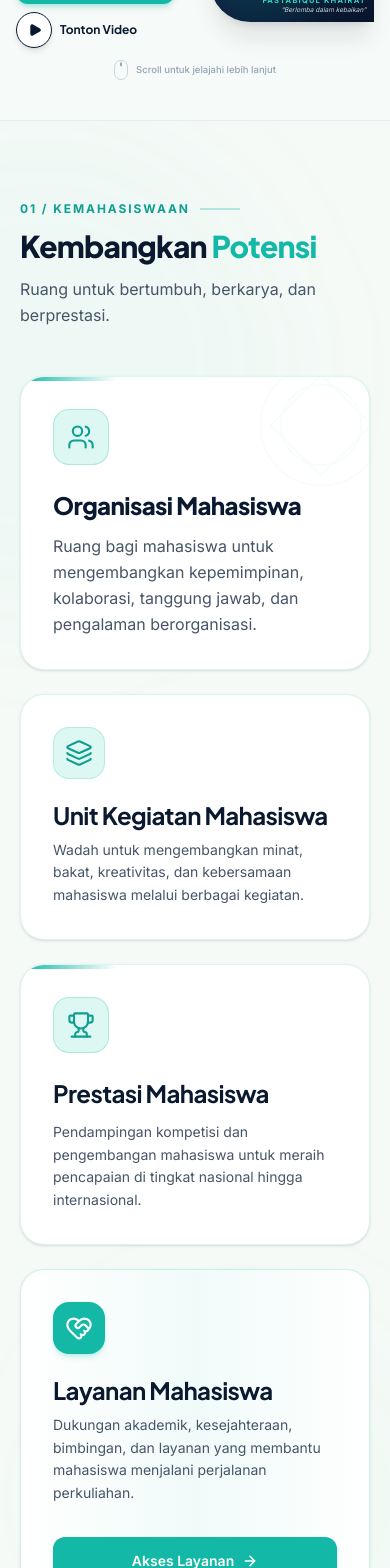
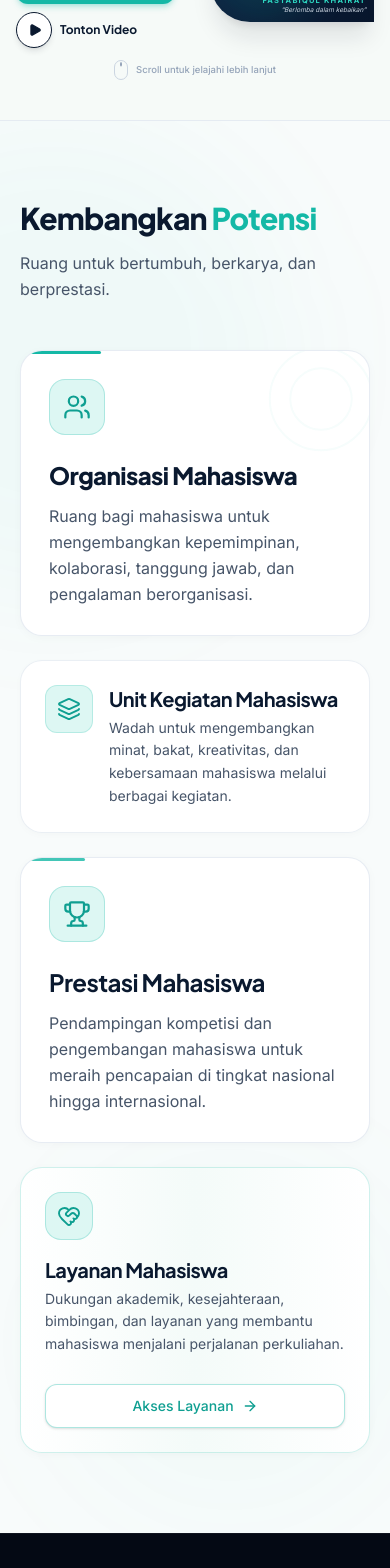
Before and after one commit to aprilliobintang284/landingpage-sibermu, a Next.js app: page / in a window 390 px wide. Shown: the part 400-1968 px from the top of the page. Built offline with nearby package versions, Linux system fonts and the light colour scheme.

Commit message:
feat(kemahasiswaan): finish Tahap 3 final polish with mature editorial layout, removed 01 label, cohesive white cards, and refined responsive hierarchy

```diff
--- a/components/KemahasiswaanSection.tsx
+++ b/components/KemahasiswaanSection.tsx
@@ -9,43 +9,31 @@ import {
   Trophy,
   HeartHandshake,
   ArrowRight,
+  ArrowUpRight,
 } from "lucide-react";
 
 export default function KemahasiswaanSection() {
   return (
     <section
       id="kemahasiswaan"
-      className="relative py-20 sm:py-28 md:py-32 bg-[#F6FAF7] border-t border-slate-200/70 overflow-hidden"
+      className="relative py-20 sm:py-28 md:py-32 bg-[#F8FBFB] border-t border-slate-200/80 overflow-hidden"
     >
       {/* Subtle Ambient Background Tint */}
       <div className="absolute inset-0 pointer-events-none">
-        <div className="absolute top-0 right-1/4 w-[500px] h-[500px] bg-[#14B8A6]/[0.03] blur-3xl rounded-full" />
-        <div className="absolute bottom-0 left-10 w-[400px] h-[400px] bg-[#14B8A6]/[0.025] blur-3xl rounded-full" />
+        <div className="absolute top-0 right-1/4 w-[480px] h-[480px] bg-[#14B8A6]/[0.035] blur-3xl rounded-full" />
+        <div className="absolute bottom-0 left-10 w-[380px] h-[380px] bg-[#14B8A6]/[0.025] blur-3xl rounded-full" />
       </div>
 
       <div className="max-w-7xl mx-auto px-5 sm:px-8 lg:px-10 relative z-10">
         {/* =================================================================== */}
-        {/* SECTION HEADER (Pure, Human-Crafted, No Pills/Badges)               */}
+        {/* SECTION HEADER (Pure, Direct, No 01 / Pills / Badges)               */}
         {/* =================================================================== */}
         <div className="max-w-3xl mb-12 sm:mb-16">
-          <motion.div
-            initial={{ opacity: 0, y: 14 }}
-            whileInView={{ opacity: 1, y: 0 }}
-            viewport={{ once: true }}
-            transition={{ duration: 0.5 }}
-            className="flex items-center gap-2.5 mb-3"
-          >
-            <span className="text-xs font-bold tracking-[0.16em] text-[#0F9F91] uppercase">
-              01 / Kemahasiswaan
-            </span>
-            <span className="w-10 h-[1.5px] bg-[#14B8A6]/30" />
-          </motion.div>
-
           <motion.h2
             initial={{ opacity: 0, y: 16 }}
             whileInView={{ opacity: 1, y: 0 }}
             viewport={{ once: true }}
-            transition={{ duration: 0.6, delay: 0.1 }}
+            transition={{ duration: 0.55 }}
             className="font-heading font-extrabold text-3xl sm:text-4xl md:text-5xl text-[#0A192F] tracking-tight leading-[1.15]"
           >
             Kembangkan{" "}
@@ -53,48 +41,47 @@ export default function KemahasiswaanSection() {
           </motion.h2>
 
           <motion.p
-            initial={{ opacity: 0, y: 16 }}
+            initial={{ opacity: 0, y: 14 }}
             whileInView={{ opacity: 1, y: 0 }}
             viewport={{ once: true }}
-            transition={{ duration: 0.6, delay: 0.2 }}
-            className="text-slate-600 text-base sm:text-lg font-normal mt-3 leading-relaxed"
+            transition={{ duration: 0.55, delay: 0.1 }}
+            className="text-slate-600 text-base sm:text-lg font-normal mt-3.5 leading-relaxed"
           >
             Ruang untuk bertumbuh, berkarya, dan berprestasi.
           </motion.p>
         </div>
 
         {/* =================================================================== */}
-        {/* ASYMMETRIC EDITORIAL LAYOUT                                         */}
+        {/* ASYMMETRIC EDITORIAL GRID                                           */}
         {/* =================================================================== */}
-        <div className="grid grid-cols-1 md:grid-cols-2 lg:grid-cols-12 gap-6 sm:gap-8 items-stretch">
+        <div className="grid grid-cols-1 md:grid-cols-2 lg:grid-cols-12 gap-6 sm:gap-7 items-stretch">
           {/* --------------------------------------------------------------- */}
           {/* 1. ORGANISASI MAHASISWA (Feature Utama — Prominent & Balanced)  */}
           {/* --------------------------------------------------------------- */}
           <motion.div
-            initial={{ opacity: 0, y: 20 }}
+            initial={{ opacity: 0, y: 18 }}
             whileInView={{ opacity: 1, y: 0 }}
             viewport={{ once: true }}
-            transition={{ duration: 0.6 }}
-            className="order-1 md:order-1 lg:order-1 md:col-span-1 lg:col-span-7 bg-white rounded-3xl p-8 sm:p-10 lg:p-11 border border-[#14B8A6]/15 shadow-sm hover:shadow-md hover:border-[#14B8A6]/35 hover:-translate-y-0.5 transition-all duration-300 relative overflow-hidden flex flex-col justify-between group"
+            transition={{ duration: 0.5 }}
+            className="order-1 md:order-1 lg:order-1 md:col-span-1 lg:col-span-7 bg-white rounded-[22px] p-7 sm:p-9 lg:p-10 border border-slate-200/80 shadow-[0_2px_12px_-2px_rgba(10,25,47,0.04)] hover:shadow-md hover:border-[#14B8A6]/30 hover:-translate-y-0.5 transition-all duration-300 relative overflow-hidden group"
           >
-            {/* Subtle turquoise corner accent line */}
-            <div className="absolute top-0 left-0 w-24 h-1 bg-gradient-to-r from-[#14B8A6] to-transparent" />
+            {/* Delicate turquoise accent line at top */}
+            <div className="absolute top-0 left-0 w-20 h-[3px] bg-[#14B8A6] rounded-full" />
 
-            {/* Faint geometric watermark in background */}
-            <div className="absolute -top-6 -right-6 w-36 h-36 opacity-[0.035] pointer-events-none">
-              <svg viewBox="0 0 100 100" className="w-full h-full stroke-[#14B8A6] fill-none" strokeWidth="1.2">
-                <circle cx="50" cy="50" r="42" />
-                <circle cx="50" cy="50" r="28" />
-                <polygon points="50,15 85,50 50,85 15,50" />
+            {/* Subtle editorial geometric watermark */}
+            <div className="absolute -top-4 -right-4 w-32 h-32 opacity-[0.035] pointer-events-none">
+              <svg viewBox="0 0 100 100" className="w-full h-full stroke-[#14B8A6] fill-none" strokeWidth="1.5">
+                <circle cx="50" cy="50" r="40" />
+                <circle cx="50" cy="50" r="24" />
               </svg>
             </div>
 
             <div className="relative z-10">
-              <div className="w-14 h-14 sm:w-16 sm:h-16 rounded-2xl bg-[#DDF7F3] border border-[#14B8A6]/25 flex items-center justify-center text-[#0F9F91] mb-6 sm:mb-8 group-hover:scale-105 transition-transform duration-200">
-                <Users className="w-7 h-7 sm:w-8 sm:h-8 stroke-[1.8]" />
+              <div className="w-14 h-14 sm:w-16 sm:h-16 rounded-2xl bg-[#DDF7F3] border border-[#14B8A6]/25 flex items-center justify-center text-[#0F9F91] mb-6 group-hover:scale-105 transition-transform duration-200">
+                <Users className="w-7 h-7 sm:w-8 sm:h-8 stroke-[1.9]" />
               </div>
 
-              <h3 className="font-heading font-extrabold text-2xl sm:text-3xl text-[#0A192F] tracking-tight mb-3 sm:mb-4">
+              <h3 className="font-heading font-extrabold text-2xl sm:text-[28px] md:text-3xl text-[#0A192F] tracking-tight mb-3">
                 Organisasi Mahasiswa
               </h3>
 
@@ -106,55 +93,28 @@ export default function KemahasiswaanSection() {
           </motion.div>
 
           {/* --------------------------------------------------------------- */}
-          {/* 2. UNIT KEGIATAN MAHASISWA (Mobile order 2, Tablet/Desktop 3)   */}
+          {/* 2. PRESTASI MAHASISWA (Feature Pendamping — Cohesive White Card) */}
           {/* --------------------------------------------------------------- */}
           <motion.div
-            initial={{ opacity: 0, y: 20 }}
+            initial={{ opacity: 0, y: 18 }}
             whileInView={{ opacity: 1, y: 0 }}
             viewport={{ once: true }}
-            transition={{ duration: 0.6, delay: 0.2 }}
-            className="order-2 md:order-3 lg:order-3 md:col-span-2 lg:col-span-12 bg-white rounded-3xl p-8 sm:p-9 border border-[#14B8A6]/15 shadow-sm hover:shadow-md hover:border-[#14B8A6]/35 hover:-translate-y-0.5 transition-all duration-300 relative overflow-hidden group"
+            transition={{ duration: 0.5, delay: 0.1 }}
+            className="order-3 md:order-2 lg:order-2 md:col-span-1 lg:col-span-5 bg-white rounded-[22px] p-7 sm:p-9 lg:p-10 border border-slate-200/80 shadow-[0_2px_12px_-2px_rgba(10,25,47,0.04)] hover:shadow-md hover:border-[#14B8A6]/30 hover:-translate-y-0.5 transition-all duration-300 relative overflow-hidden group"
           >
-            <div className="flex flex-col sm:flex-row items-start sm:items-center gap-5 sm:gap-6">
-              <div className="w-13 h-13 sm:w-14 sm:h-14 rounded-2xl bg-[#DDF7F3] border border-[#14B8A6]/20 flex items-center justify-center text-[#0F9F91] flex-shrink-0 group-hover:scale-105 transition-transform duration-200">
-                <Layers className="w-7 h-7 stroke-[1.8]" />
+            {/* Delicate turquoise accent line at top */}
+            <div className="absolute top-0 left-0 w-16 h-[3px] bg-[#14B8A6]/80 rounded-full" />
+
+            <div className="relative z-10">
+              <div className="w-14 h-14 sm:w-16 sm:h-16 rounded-2xl bg-[#DDF7F3] border border-[#14B8A6]/25 flex items-center justify-center text-[#0F9F91] mb-6 group-hover:scale-105 transition-transform duration-200">
+                <Trophy className="w-7 h-7 sm:w-8 sm:h-8 stroke-[1.9]" />
               </div>
 
-              <div className="flex-1">
-                <h3 className="font-heading font-bold text-2xl sm:text-[26px] text-[#0A192F] tracking-tight mb-2">
-                  Unit Kegiatan Mahasiswa
-                </h3>
-                <p className="text-slate-600 text-sm sm:text-base leading-relaxed">
-                  Wadah untuk mengembangkan minat, bakat, kreativitas, dan
-                  kebersamaan mahasiswa melalui berbagai kegiatan.
-                </p>
-              </div>
-            </div>
-          </motion.div>
-
-          {/* --------------------------------------------------------------- */}
-          {/* 3. PRESTASI MAHASISWA (Feature Pendamping — Cohesive White Card) */}
-          {/* --------------------------------------------------------------- */}
-          <motion.div
-            initial={{ opacity: 0, y: 20 }}
-            whileInView={{ opacity: 1, y: 0 }}
-            viewport={{ once: true }}
-            transition={{ duration: 0.6, delay: 0.15 }}
-            className="order-3 md:order-2 lg:order-2 md:col-span-1 lg:col-span-5 bg-white rounded-3xl p-8 sm:p-10 lg:p-11 border border-[#14B8A6]/15 shadow-sm hover:shadow-md hover:border-[#14B8A6]/35 hover:-translate-y-0.5 transition-all duration-300 relative overflow-hidden flex flex-col justify-between group"
-          >
-            {/* Subtle turquoise corner accent line */}
-            <div className="absolute top-0 left-0 w-24 h-1 bg-gradient-to-r from-[#14B8A6] to-transparent" />
-
-            <div className="relative z-10">
-              <div className="w-14 h-14 sm:w-16 sm:h-16 rounded-2xl bg-[#DDF7F3] border border-[#14B8A6]/25 flex items-center justify-center text-[#0F9F91] mb-6 sm:mb-8 group-hover:scale-105 transition-transform duration-200">
-                <Trophy className="w-7 h-7 sm:w-8 sm:h-8 stroke-[1.8]" />
-              </div>
-
-              <h3 className="font-heading font-bold text-2xl sm:text-[28px] text-[#0A192F] tracking-tight mb-3 sm:mb-4">
+              <h3 className="font-heading font-bold text-2xl sm:text-[26px] text-[#0A192F] tracking-tight mb-3">
                 Prestasi Mahasiswa
               </h3>
 
-              <p className="text-slate-600 text-sm sm:text-base leading-relaxed">
+              <p className="text-slate-600 text-base sm:text-[16px] leading-relaxed">
                 Pendampingan kompetisi dan pengembangan mahasiswa untuk meraih
                 pencapaian di tingkat nasional hingga internasional.
               </p>
@@ -162,23 +122,56 @@ export default function KemahasiswaanSection() {
           </motion.div>
 
           {/* --------------------------------------------------------------- */}
-          {/* 4. LAYANAN MAHASISWA (Wide Service Block with Action CTA)        */}
+          {/* 3. UNIT KEGIATAN MAHASISWA (Supporting — Lightweight & Clean)   */}
           {/* --------------------------------------------------------------- */}
           <motion.div
-            initial={{ opacity: 0, y: 20 }}
+            initial={{ opacity: 0, y: 18 }}
             whileInView={{ opacity: 1, y: 0 }}
             viewport={{ once: true }}
-            transition={{ duration: 0.6, delay: 0.25 }}
-            className="order-4 md:order-4 lg:order-4 md:col-span-2 lg:col-span-12 bg-gradient-to-r from-white via-[#F0FBF9] to-white rounded-3xl p-8 sm:p-9 border border-[#14B8A6]/20 shadow-sm hover:shadow-md hover:border-[#14B8A6]/35 hover:-translate-y-0.5 transition-all duration-300 relative overflow-hidden group"
+            transition={{ duration: 0.5, delay: 0.15 }}
+            className="order-2 md:order-3 lg:order-3 md:col-span-2 lg:col-span-12 bg-white/95 rounded-[22px] p-6 sm:p-7 md:p-8 border border-slate-200/70 shadow-[0_2px_10px_-2px_rgba(10,25,47,0.03)] hover:shadow-md hover:border-[#14B8A6]/30 hover:-translate-y-0.5 transition-all duration-300 relative overflow-hidden group"
           >
-            <div className="flex flex-col md:flex-row items-start md:items-center justify-between gap-6">
-              <div className="flex flex-col sm:flex-row items-start sm:items-center gap-5 sm:gap-6 max-w-3xl">
-                <div className="w-13 h-13 sm:w-14 sm:h-14 rounded-2xl bg-[#14B8A6] text-white flex items-center justify-center flex-shrink-0 shadow-md shadow-[#14B8A6]/20 group-hover:scale-105 transition-transform duration-200">
-                  <HeartHandshake className="w-7 h-7 stroke-[1.8]" />
+            <div className="flex flex-col sm:flex-row items-start sm:items-center justify-between gap-5 sm:gap-6">
+              <div className="flex items-start sm:items-center gap-4 sm:gap-5 flex-1">
+                <div className="w-12 h-12 sm:w-13 sm:h-13 rounded-xl bg-[#DDF7F3] border border-[#14B8A6]/20 flex items-center justify-center text-[#0F9F91] flex-shrink-0 group-hover:scale-105 transition-transform duration-200">
+                  <Layers className="w-6 h-6 stroke-[1.9]" />
                 </div>
 
                 <div>
-                  <h3 className="font-heading font-bold text-2xl sm:text-[26px] text-[#0A192F] tracking-tight mb-2">
+                  <h3 className="font-heading font-bold text-xl sm:text-2xl text-[#0A192F] tracking-tight mb-1 sm:mb-1.5">
+                    Unit Kegiatan Mahasiswa
+                  </h3>
+                  <p className="text-slate-600 text-sm sm:text-base leading-relaxed max-w-3xl">
+                    Wadah untuk mengembangkan minat, bakat, kreativitas, dan
+                    kebersamaan mahasiswa melalui berbagai kegiatan.
+                  </p>
+                </div>
+              </div>
+
+              <div className="hidden sm:flex items-center justify-center w-9 h-9 rounded-full bg-slate-50 text-slate-400 group-hover:text-[#14B8A6] group-hover:bg-[#DDF7F3] transition-colors duration-200 flex-shrink-0">
+                <ArrowUpRight className="w-4 h-4 stroke-[2]" />
+              </div>
+            </div>
+          </motion.div>
+
+          {/* --------------------------------------------------------------- */}
+          {/* 4. LAYANAN MAHASISWA (Wide Horizontal Service Block with CTA)    */}
+          {/* --------------------------------------------------------------- */}
+          <motion.div
+            initial={{ opacity: 0, y: 18 }}
+            whileInView={{ opacity: 1, y: 0 }}
+            viewport={{ once: true }}
+            transition={{ duration: 0.5, delay: 0.2 }}
+            className="order-4 md:order-4 lg:order-4 md:col-span-2 lg:col-span-12 bg-gradient-to-r from-white via-[#F4FBF9] to-white rounded-[22px] p-6 sm:p-8 md:p-9 border border-[#14B8A6]/20 shadow-[0_2px_12px_-2px_rgba(10,25,47,0.04)] hover:shadow-md hover:border-[#14B8A6]/35 hover:-translate-y-0.5 transition-all duration-300 relative overflow-hidden group"
+          >
+            <div className="flex flex-col md:flex-row items-start md:items-center justify-between gap-6">
+              <div className="flex flex-col sm:flex-row items-start sm:items-center gap-4 sm:gap-5 max-w-3xl">
+                <div className="w-12 h-12 sm:w-14 sm:h-14 rounded-2xl bg-[#DDF7F3] border border-[#14B8A6]/25 text-[#0F9F91] flex items-center justify-center flex-shrink-0 group-hover:scale-105 transition-transform duration-200">
+                  <HeartHandshake className="w-6 h-6 sm:w-7 sm:h-7 stroke-[1.9]" />
+                </div>
+
+                <div>
+                  <h3 className="font-heading font-bold text-xl sm:text-2xl text-[#0A192F] tracking-tight mb-1 sm:mb-1.5">
                     Layanan Mahasiswa
                   </h3>
                   <p className="text-slate-600 text-sm sm:text-base leading-relaxed">
@@ -188,13 +181,13 @@ export default function KemahasiswaanSection() {
                 </div>
               </div>
 
-              <div className="flex-shrink-0 w-full md:w-auto pt-2 md:pt-0">
+              <div className="flex-shrink-0 w-full md:w-auto pt-1 md:pt-0">
                 <Link
                   href="#cta"
-                  className="inline-flex items-center justify-center gap-2 h-12 px-6 rounded-xl font-semibold text-sm text-white bg-[#14B8A6] hover:bg-[#0F9F91] shadow-md shadow-[#14B8A6]/20 hover:shadow-lg hover:shadow-[#14B8A6]/30 hover:-translate-y-0.5 transition-all duration-200 w-full sm:w-auto"
+                  className="inline-flex items-center justify-center gap-2 h-11 px-5 rounded-xl font-medium text-sm text-[#0F9F91] bg-white border border-[#14B8A6]/35 hover:bg-[#14B8A6] hover:text-white hover:border-[#14B8A6] shadow-sm hover:shadow-md transition-all duration-200 w-full sm:w-auto"
                 >
                   <span>Akses Layanan</span>
-                  <ArrowRight className="w-4 h-4 stroke-[2.2]" />
+                  <ArrowRight className="w-4 h-4 stroke-[2]" />
                 </Link>
               </div>
             </div>
```
